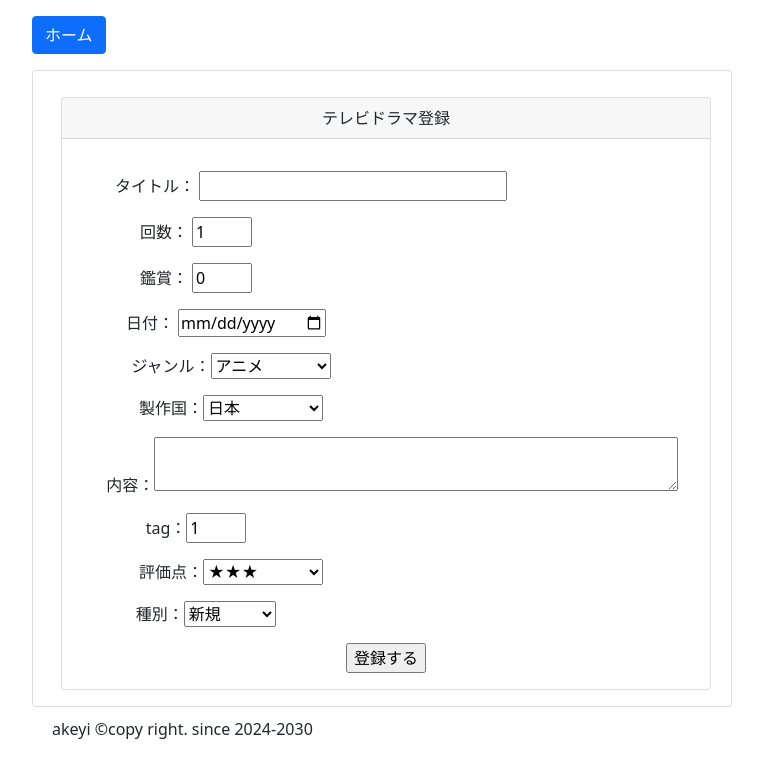
After one commit to akeyi2018/MatplotlibForFlask, a Flask app: page /regist_tv_info/0 in a window 1280 px wide. The commit adds this page. Shown: the top 778 px of the page, without its empty margins (50-813 px from the left). Run offline with Flask 3, Linux system fonts and the light colour scheme; a user stored in the database is signed in; some libraries are stand-ins or nearby versions.

```diff
--- a/form_list.py
+++ b/form_list.py
@@ -8,10 +8,12 @@ from wtforms import (
     SubmitField,
     SelectField,
     HiddenField,
+    IntegerField,
     )
 from wtforms.validators import InputRequired, length
 from mysql_tool import DB_Connector
 from werkzeug.security import check_password_hash
+from wtforms.widgets import TextArea
 
 class LoginForm(FlaskForm):
     username = StringField('ユーザ名：',
@@ -82,3 +84,36 @@ class RegistEventForm(FlaskForm):
     choice = SelectField('種別：', choices=["新規","更新"], render_kw=style4)
     style5={'style': 'margin-top:1em;'}
     submit = SubmitField('イベントを登録する', render_kw=style5)
+
+class RegistTVForm(FlaskForm):
+    id = HiddenField('ID:')
+    style1={'style': 'width:50%;margin-top:1em;margin-right:150px;'}
+    title = StringField('タイトル：',
+        [InputRequired(), length(min=3, max=50)], render_kw=style1)
+    style_int={'style': 'width:60px;margin-right:380px;margin-top:1em;'}
+    episodes = IntegerField('回数：', [InputRequired()], default=1, render_kw=style_int)
+    watched = IntegerField('鑑賞：', default=0, render_kw=style_int)
+    style2={'style': 'margin-top:1em;margin-right:320px;'}
+    pub_date = DateField('日付：', format = '%Y-%m-%d', render_kw=style2)
+
+    style_choice={'style': 'width:120px;margin-right:310px;margin-top:1em;'}
+    genre_list =  [(1, "アニメ"),(2, "海外ドラマ"),(3, "SFドラマ"),(4,"サスペンス"),(5,"映画")]
+    genre = SelectField('ジャンル：', choices=genre_list, render_kw=style_choice)
+    tag = IntegerField('tag：',default=1, render_kw=style_int)
+
+    countries = [(1, "日本"),(2, "アメリカ"),(3, "中国"),(4,"そのた")]
+    country = SelectField('製作国：', choices=countries, render_kw=style_choice)
+
+    style3={'style': 'width:85%; margin-top:1em;margin-right:-12px;'}
+
+    # discription = StringField('内容：',
+    #     [InputRequired(), length(min=3, max=1000)], widget=TextArea, render_kw=style3)
+    discription = StringField('内容：',
+        widget=TextArea(), render_kw=style3)
+    rating = [(1, "★"),(2, "★★"),(3, "★★★"),(4,"★★★★"), (5,"★★★★★")]
+    point = SelectField('評価点：', choices=rating, default=3, render_kw=style_choice)
+
+    style4={'style': 'width:15%; margin-top:1em;margin-right:360px;'}
+    choice = SelectField('種別：', choices=[(0,"新規"),(1,"更新")], render_kw=style4)
+    style5={'style': 'margin-top:1em;'}
+    submit = SubmitField('登録する', render_kw=style5)
--- a/main.py
+++ b/main.py
@@ -19,7 +19,12 @@ import flask_login
 # 自作クラス
 from mysql_tool import DB_Connector
 from settings import Message_list, Sql_Param, Html_Param
-from form_list import LoginForm, RegistUserForm, RegistTaskForm, RegistEventForm
+from form_list import (LoginForm,
+                       RegistUserForm,
+                       RegistTaskForm,
+                       RegistEventForm,
+                       RegistTVForm
+)
 from admin_user import AdminUser
 
 login_manager = flask_login.LoginManager()
@@ -80,10 +85,15 @@ def confirm_data():
 #endregion
 
 #region ------GET----------
-@app.get('/drop')
+@app.get('/regist_tv_info/<id>')
 @flask_login.login_required
-def drop_test():
-    return render_template('dropdown_test.html')
+def show_regist_tv_info(id):
+    id = int(id)
+    if id ==0:
+        form = RegistTVForm(id=id)
+    else:
+        pass
+    return render_template('regist_tv_info.html', tform = form)
 
 @app.get('/profile')
 @flask_login.login_required
@@ -163,6 +173,12 @@ def favicon():
 #endregion
 
 #region ------POST----------
+@app.post('/set_tv_info')
+@flask_login.login_required
+def set_tv_info():
+    Html_Param.insert_tv_info(request, session)
+    return render_template('thanks.html')
+
 @app.post('/set_event')
 @flask_login.login_required
 def set_event():
--- a/templates/index.html
+++ b/templates/index.html
@@ -27,6 +27,7 @@
               <ul class="dropdown-menu">
                 <li><a class="dropdown-item" href="{{url_for('show_event',id=0)}}">イベント登録</a></li>
                 <li><a class="dropdown-item" href="{{url_for('show_task',id=0)}}">タスク登録</a></li>
+                <li><a class="dropdown-item" href="{{url_for('show_regist_tv_info',id=0)}}">ドラマ映画登録</a></li>
                 <li><a class="dropdown-item" href="{{url_for('logout')}}" >ログアウト</a></li>
               </ul>
             </div>
--- a/templates/regist_event.html
+++ b/templates/regist_event.html
@@ -9,7 +9,10 @@
 <body>
 
 <div class="container" style="margin-top:50px;">
-    <div class="card card-body" style="width: 655px;">
+    <a href="{{ url_for('index') }}"  type="button" class="btn btn-primary">ホーム
+        <span class="visually-hidden">ホーム</span>
+    </a>
+    <div class="card card-body" style="margin-top: 1em;width: 655px;">
         <div class="container" style="margin-top:5px;">
             <div class="card text-center" style="width: 600px;">
                 <div class="card-header">イベント作成</div>
--- a/templates/regist_task.html
+++ b/templates/regist_task.html
@@ -9,7 +9,10 @@
 <body>
 
 <div class="container" style="margin-top:1em;">
-    <div class="card card-body" style="width: 650px;">
+    <a href="{{ url_for('index') }}"  type="button" class="btn btn-primary">ホーム
+        <span class="visually-hidden">ホーム</span>
+    </a>
+    <div class="card card-body" style="margin-top: 1em;  width: 650px;">
         <div class="container" style="margin-top:10px;">
             <div class="card text-center" style="width: 600px;">
                 <div class="card-header">タスク登録</div>
--- /dev/null
+++ b/templates/regist_tv_info.html
@@ -0,0 +1,43 @@
+<!DOCTYPE html>
+<html lang="jp">
+<head>
+    <meta charset="UTF-8">
+    <title>TV Info</title>
+    <link href="{{ url_for('static', filename='/css/bootstrap.min.css') }}" rel="stylesheet">
+    <script src="{{ url_for('static', filename='/js/bootstrap.min.js')}}"></script>
+</head>
+<body>
+
+<div class="container" style="margin-top:1em;">
+    <a href="{{ url_for('index') }}"  type="button" class="btn btn-primary">ホーム
+        <span class="visually-hidden">ホーム</span>
+    </a>
+    <div class="card card-body" style="margin-top: 1em;  width: 700px;">
+        <div class="container" style="margin-top:10px;">
+            <div class="card text-center" style="width: 650px;">
+                <div class="card-header">テレビドラマ登録</div>
+                <div class="card-body">
+                    <form method="post" action="/set_tv_info">
+                        {{ tform.hidden_tag() }}
+                        <div>{{ tform.id()}}</div>
+                        <div>{{ tform.title.label}} {{ tform.title()}}</div>
+                        <div>{{ tform.episodes.label}} {{tform.episodes()}}</div>
+                        <div>{{ tform.watched.label}} {{tform.watched()}}</div>
+                        <div>{{ tform.pub_date.label}} {{tform.pub_date()}}</div>
+                        <div>{{ tform.genre.label}}{{tform.genre()}}</div>
+                        <div>{{ tform.country.label}}{{tform.country()}}</div>
+                        <div>{{ tform.discription.label}}{{tform.discription()}}</div>
+                        <div>{{ tform.tag.label}}{{tform.tag()}}</div>
+                        <div>{{ tform.point.label}}{{tform.point()}}</div>
+                        <div>{{ tform.choice.label}}{{tform.choice()}}</div>
+                        <div>{{ tform.submit() }}</div>
+                    </form>
+                </div>
+            </div>
+        </div>
+    </div>
+    {% include 'footer.html' %}
+</div>
+
+</body>
+</html>
```
Also changed, not shown: mysql_tool.py (+11 -3 lines), settings.py (+51 -3 lines), templates/navbar.html (deleted, +0 -37 lines), templates/tv.html (added, +47 -0 lines).
